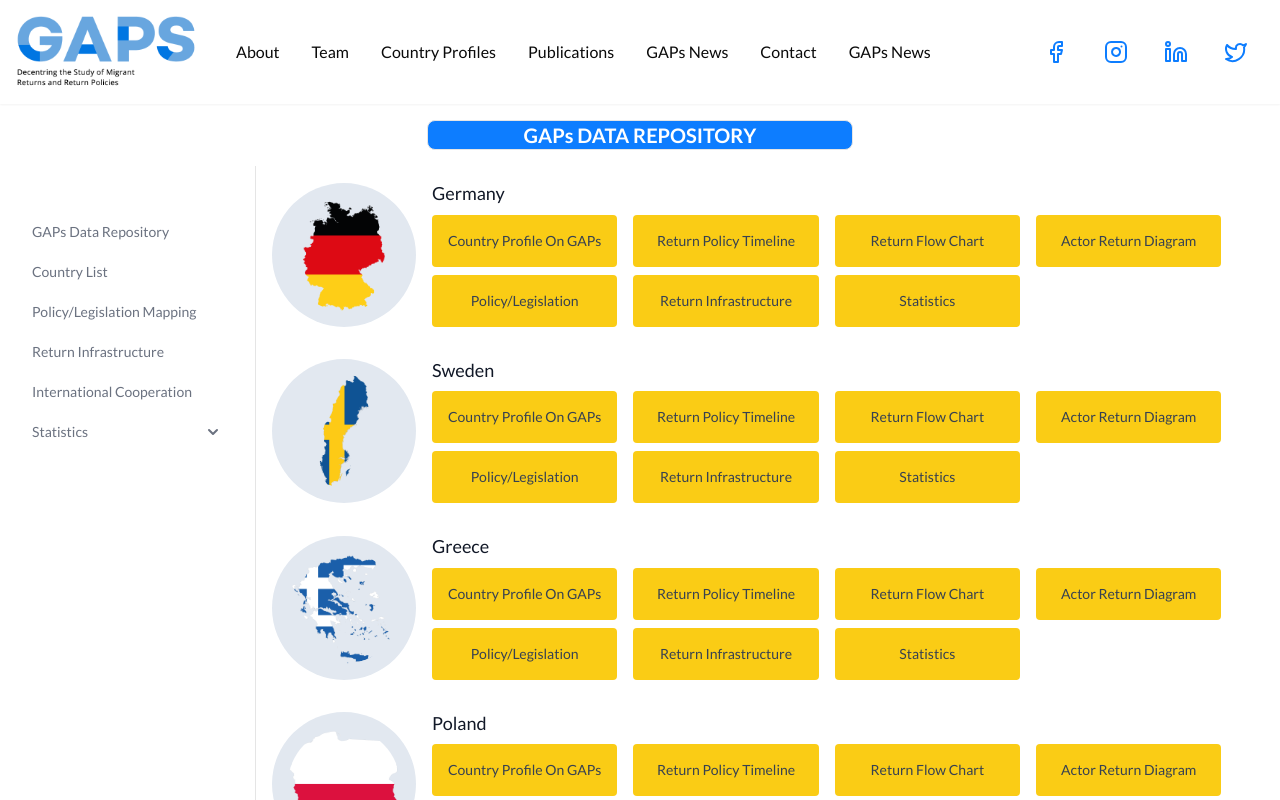
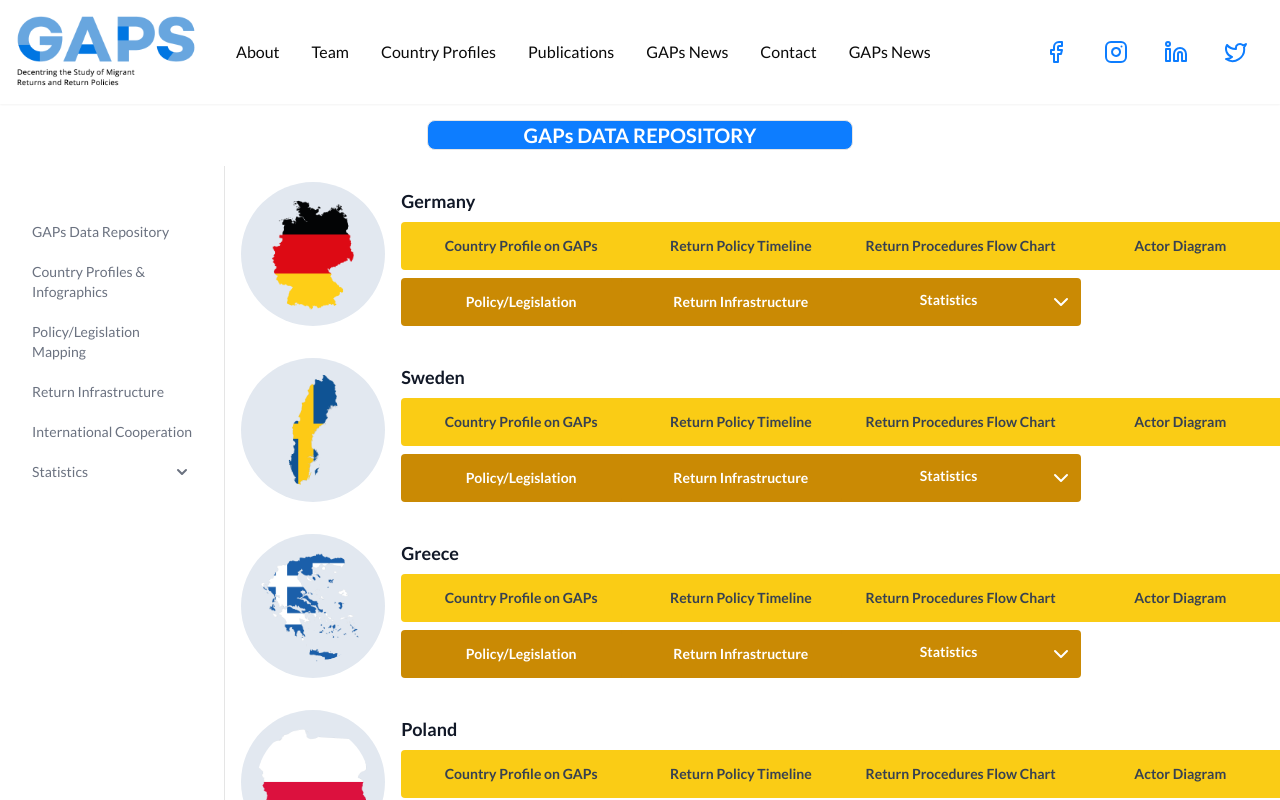
Before and after one commit to muhsinaltintop/gap-project, a Next.js app: page /country-list in a window 1280 px wide. Shown: the top 800 px of the page. Built offline with nearby package versions, Linux system fonts and the light colour scheme.

Commit message:
meating changes are done

```diff
--- a/app/_components/CountryCard.jsx
+++ b/app/_components/CountryCard.jsx
@@ -2,6 +2,7 @@
 import Link from "next/link";
 import React, { useState, useEffect, useRef } from "react";
 import Image from "next/image";
+import { ChevronDown } from "lucide-react";
 
 const CountryCard = ({ country }) => {
   const [isDropdownOpen, setIsDropdownOpen] = useState(false);
@@ -35,7 +36,7 @@ const CountryCard = ({ country }) => {
       />
 
       <div>
-        <h3 className="text-lg/tight font-medium text-gray-900">{country.countryName}</h3>
+        <h3 className="text-lg/tight font-bold text-gray-900">{country.countryName}</h3>
 
         <div className="grid grid-cols-4 gap-x-4 mt-0.5 text-gray-700">
           <Link
@@ -47,63 +48,63 @@ const CountryCard = ({ country }) => {
                 : `https://www.returnmigration.eu/countries-${country?.countryName.toLowerCase()}`
             }
             target="_blank"
-            className="group relative block overflow-hidden"
+            className="group relative block"
           >
-            <button className="block w-full rounded bg-yellow-400 p-4 mt-2 text-sm font-medium transition hover:scale-105">
-              Country Profile On GAPs
+            <button className="block rounded bg-yellow-400 mt-2 h-12 w-60 p-2 text-sm font-bold transition hover:scale-105">
+              Country Profile on GAPs
             </button>
           </Link>
           <Link
             href={`/return-policy-timeline/${country?.countryName}`}
             target="_blank"
-            className="group relative block overflow-hidden"
+            className="group relative block"
           >
-            <button className="block w-full rounded bg-yellow-400 p-4 mt-2 text-sm font-medium transition hover:scale-105">
+            <button className="block rounded bg-yellow-400 mt-2 h-12 w-60 p-2 text-sm font-bold transition hover:scale-105">
               Return Policy Timeline
             </button>
           </Link>
           <Link
             target="_blank"
             href={`/return-flow-chart/${country?.countryName}`}
-            className="group relative block overflow-hidden"
+            className="group relative block"
           >
-            <button className="block w-full rounded bg-yellow-400 p-4 mt-2 text-sm font-medium transition hover:scale-105">
-              Return Flow Chart
+            <button className="block rounded bg-yellow-400 mt-2 h-12 w-60 p-2 text-sm font-bold transition hover:scale-105">
+              Return Procedures Flow Chart
             </button>
           </Link>
           <Link
             target="_blank"
             href={`/actor-return-diagram/${country?.countryName}`}
-            className="group relative block overflow-hidden"
+            className="group relative block"
           >
-            <button className="block w-full rounded bg-yellow-400 p-4 mt-2 text-sm font-medium transition hover:scale-105">
-              Actor Return Diagram
+            <button className="block rounded bg-yellow-400 mt-2 h-12 w-60 p-2 text-sm font-bold transition hover:scale-105">
+              Actor Diagram
             </button>
           </Link>
           <Link
             target="_blank"
             href={`/policy-legislation-map/`}
-            className="group relative block overflow-hidden"
+            className="group relative block"
           >
-            <button className="block w-full rounded bg-yellow-400 p-4 mt-2 text-sm font-medium transition hover:scale-105">
+            <button className="block rounded bg-yellow-600 text-white font-bold mt-2 h-12 w-60 p-2 text-sm transition hover:scale-105">
               Policy/Legislation
             </button>
           </Link>
           <Link
             target="_blank"
             href={`/return-infrastructure`}
-            className="group relative block overflow-hidden"
+            className="group relative block"
           >
-            <button className="block w-full rounded bg-yellow-400 p-4 mt-2 text-sm font-medium transition hover:scale-105">
+            <button className="block rounded bg-yellow-600 text-white mt-2 h-12 w-60 p-2 text-sm font-bold transition hover:scale-105">
               Return Infrastructure
             </button>
           </Link>
           <div className="relative" ref={dropdownRef}> {/* Ensure this has relative positioning and ref */}
             <button
-              className="block w-full rounded bg-yellow-400 p-4 mt-2 text-sm font-medium transition hover:scale-105"
+              className="block rounded bg-yellow-600 text-white mt-2 h-12 w-60 p-2 text-sm font-bold transition hover:scale-105"
               onClick={toggleDropdown}
             >
-              Statistics
+              Statistics <span className="float-right"><ChevronDown /></span>
             </button>
             {isDropdownOpen && (
               <div className="absolute mt-2 w-full rounded bg-white shadow-lg z-50"> {/* Added z-50 here */}
--- a/app/_components/ModalComponent.jsx
+++ b/app/_components/ModalComponent.jsx
@@ -96,7 +96,7 @@ const ModalComponent = ({ open, handleClose, selectedCountry }) => {
                     href={`/actor-return-diagram/${selectedCountry?.countryName}`}
                   >
                     <Button
-                      label={"Actor Return Diagram"}
+                      label={"Actor Diagram"}
                       customCSS={"bg-buttonYellow text-black font-bold"}
                     />
                   </Link>
--- a/app/_components/SearchComponent.jsx
+++ b/app/_components/SearchComponent.jsx
@@ -100,7 +100,7 @@ const SearchComponent = ({ data, countryList, headers }) => {
           ?
         <div>
           <p>
-            Return Migration Infrastructure maps the programs and projects launched by returning state’ agencies or international organisations (e.g.) to enable the return of people to their country of origin or who migrate to a country willing to receive them. It also covers programs designed for readmission and reintegration of returnees in the country of origin. Mapping of actors, targets, and types of these programs and projects is of importance to understand how return migration governance is put into practice by returning states and how it is operated in the county of origin.
+            Return Migration Infrastructure maps the programs and projects launched by returning state’ agencies or international organisations to enable the return of people to their country of origin or who migrate to a country willing to receive them. It also covers programs designed for readmission and reintegration of returnees in the country of origin. Mapping of actors, targets, and types of these programs and projects is of importance to understand how return migration governance is put into practice by returning states and how it is operated in the county of origin.
           </p>
         </div>
           : ""}
--- a/app/_components/SideMenu.jsx
+++ b/app/_components/SideMenu.jsx
@@ -9,7 +9,7 @@ const SideMenu = () => {
     },
     {
       id: 2,
-      name: "Country List",
+      name: "Country Profiles & Infographics",
       path: "/country-list",
     },
     {
--- a/app/actor-return-diagram/[countryName]/page.jsx
+++ b/app/actor-return-diagram/[countryName]/page.jsx
@@ -5,7 +5,7 @@ const page = ({ params }) => {
   return (
     <div>
       <h1 className="text-xl font-bold">
-        {params.countryName} Actor Return Diagram
+        {params.countryName} Actor Diagram
       </h1>
 
       <PDFViewer filename={`${params.countryName}_ard`} />
--- a/app/page.js
+++ b/app/page.js
@@ -46,7 +46,7 @@ organized presentation for those interested in return related data:
     <p>
     Each category, especially statistics, comprises multiple sub-categories. These categories have
     been determined by referring to the literature review, existing migration datasets, and insights
-    from empirical data collected from  <Link href={"/country-list"} target="_blank" className="text-primary"> 14 countries </Link>.  The selection of categories and sub-categories is based on their relevance to understanding return and readmission policies and practices, as well as considerations of data accessibility, reliability, clarity, and comparability.
+    from empirical data collected from  <Link href={"/country-list"} target="_blank" className="text-primary"> 14 countries</Link>.  The selection of categories and sub-categories is based on their relevance to understanding return and readmission policies and practices, as well as considerations of data accessibility, reliability, clarity, and comparability.
     </p>
     <p>
     Data collection in 2023 and 2024 is carried out by national experts of the <Link href={"https://www.returnmigration.eu/team"} target="_blank" className="text-primary">GAPs Project consortium</Link>, entries are realized through REDCap Software ensuring a secure web connection with authentication and data logging as well as enabling systematic organisation, storage, and retrieval of data. The accuracy of the data is based on the national experts and the quality of original data sources consulted during the data collection phase.
@@ -56,7 +56,7 @@ organized presentation for those interested in return related data:
     </p>
     <p>
     GAPs Data Repository is a living platform, please
-      <span className="text-primary"><Link href={"https://www.returnmigration.eu/contact-gaps"} target="_blank"> contact</Link></span> the Horizon Europe project GAPs coordinators to contribute data entries and/or for any queries.
+      <span className="text-primary"><Link href={"https://www.returnmigration.eu/contact-gaps"} target="_blank"> contact</Link></span> the Horizon Europe project GAPs coordinators to contribute data entries or for any queries and comments.
     </p>
     <p className="text-sm mt-2">*Last Updated on 03.08.2024</p>
   </>
```
Also changed, not shown: app/_components/Footer.jsx (+16 -5 lines), public/eu-flag.png (added).
